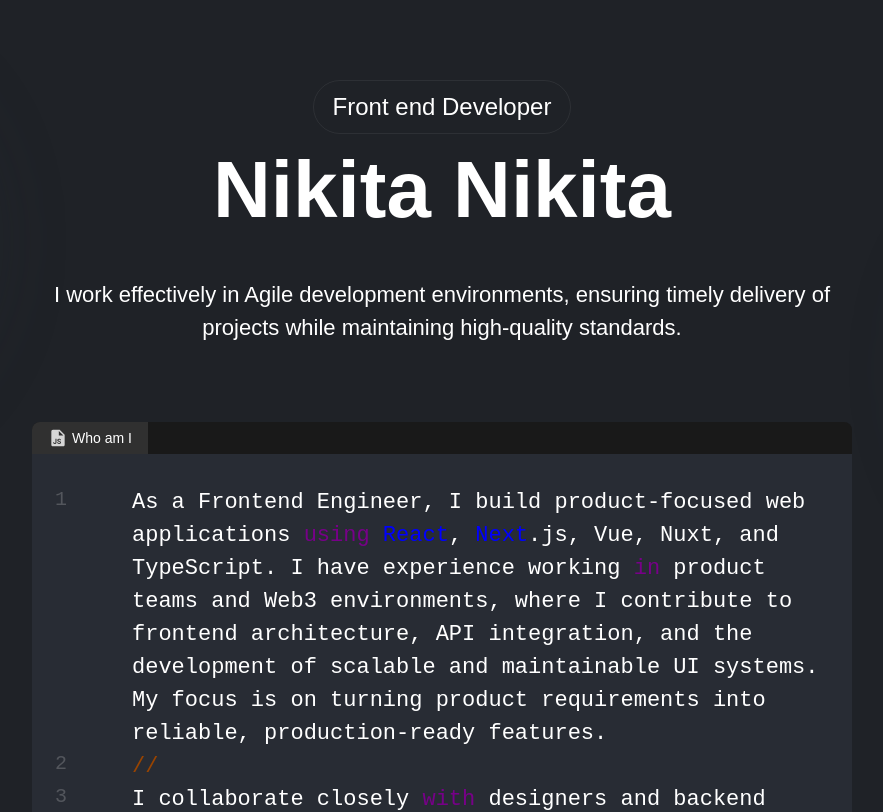
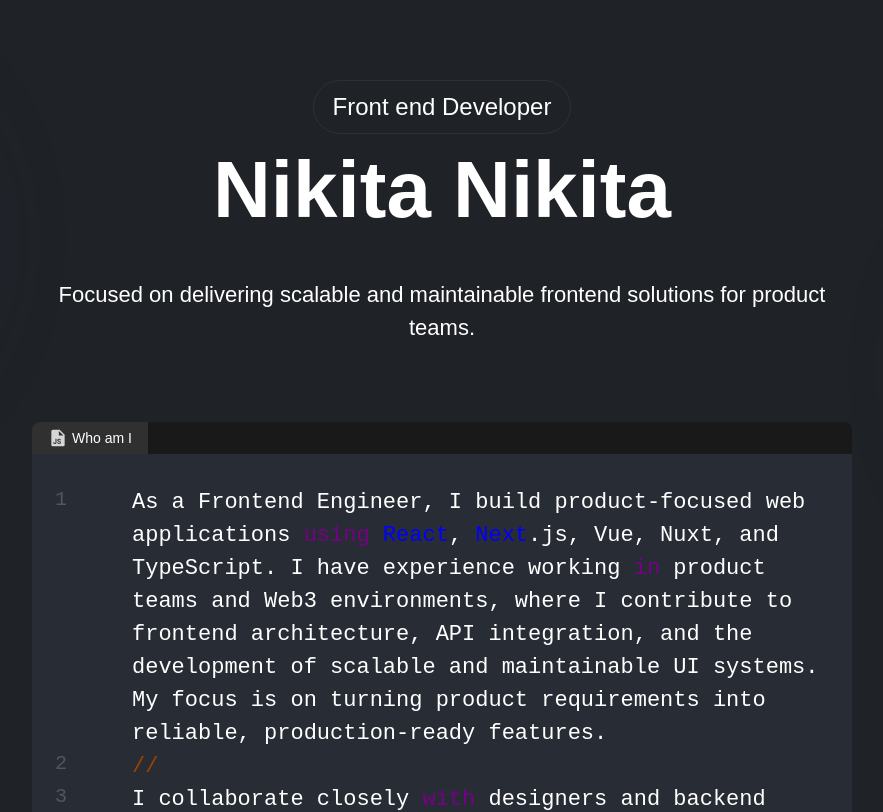
Before and after one commit to 1NikitaNikita1/wesite, a React (Create React App) app: page / in a window 1280 px wide. Shown: the top 812 px of the page, without its empty margins (198-1081 px from the left). Built offline with nearby package versions, Linux system fonts and the light colour scheme; a web font is replaced by a local one.

Commit message:
Update index.tsx

```diff
--- a/src/components/header/index.tsx
+++ b/src/components/header/index.tsx
@@ -8,8 +8,7 @@ export const Header: FC = () => {
     return (
         <ScHeader ref={ref}>
             <Heading type={HType.h1} title='Nikita Nikita' tag='Front end Developer'>
-                I work effectively in Agile development environments, ensuring timely delivery of projects while
-                maintaining high-quality standards.
+                Focused on delivering scalable and maintainable frontend solutions for product teams.
             </Heading>
         </ScHeader>
     );
```
